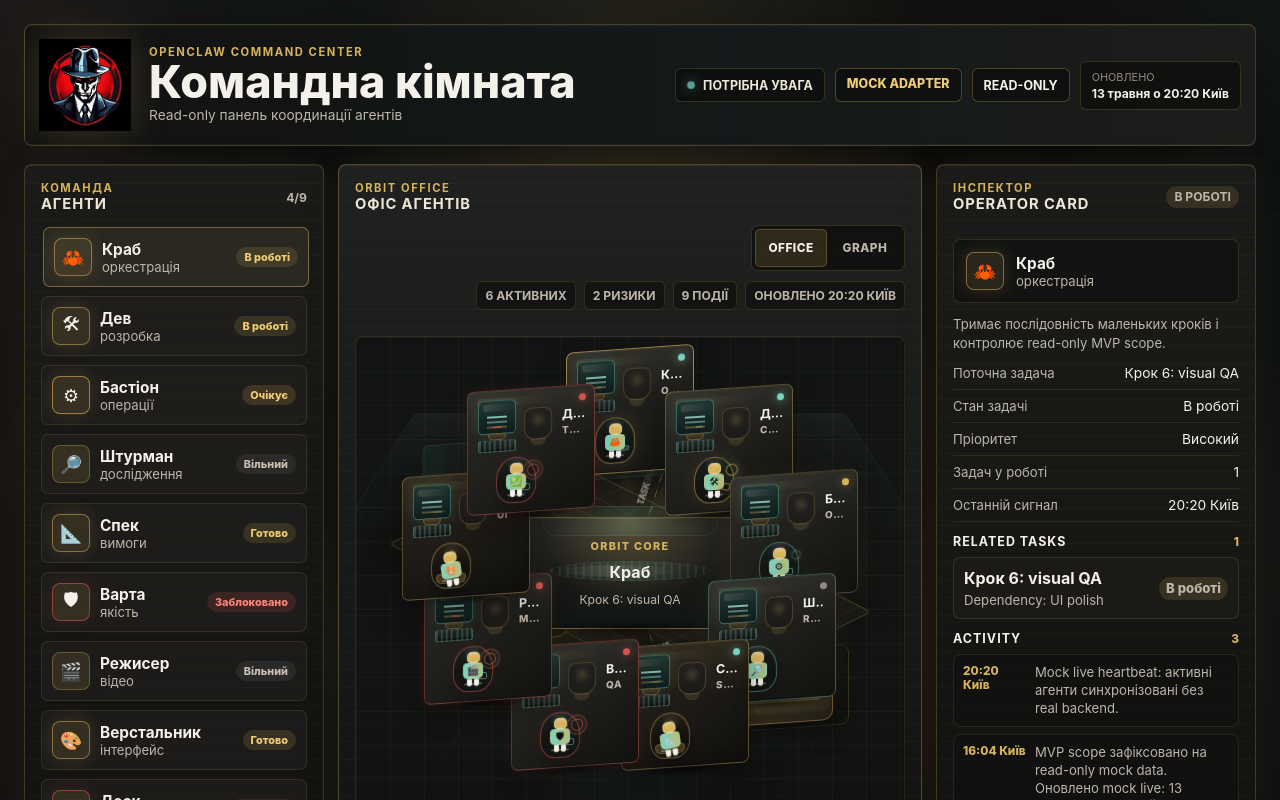
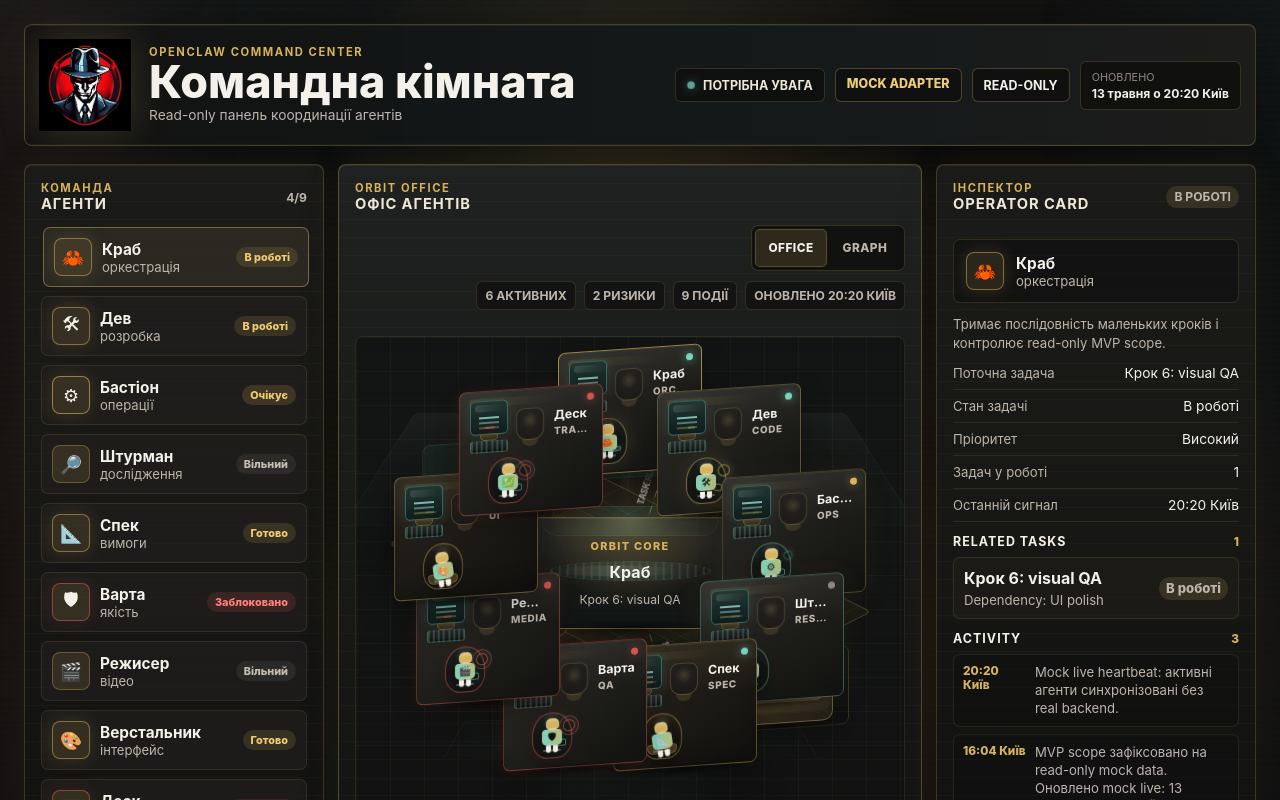
Before and after one commit to DenisNosov22/openclaw-command-center, a React (Vite) app: page / in a window 1280 px wide. Shown: the top 800 px of the page. Built offline with nearby package versions, Linux system fonts and the light colour scheme.

Commit message:
polish office screenshot readability

```diff
--- a/scripts/verifyOfficeScene.ts
+++ b/scripts/verifyOfficeScene.ts
@@ -85,6 +85,7 @@ assertIncludes(componentSource, 'getOfficeStationClassName(station.lane', 'activ
 assertIncludes(componentSource, 'getOfficeTerminalClassName(station.terminalMode)', 'task-aware terminal mode classes')
 assertIncludes(componentSource, 'station.choreography.className', 'behavior choreography classes applied to sprites')
 assertIncludes(componentSource, 'data-action-phase={station.choreography.phaseLabel}', 'action phase metadata exposed in DOM')
+assertIncludes(componentSource, 'data-office-slot={station.slot}', 'stable office station layout slot metadata')
 assertIncludes(componentSource, "'--office-agent-delay': station.choreography.animationDelay", 'stable agent delay CSS variable')
 assertIncludes(componentSource, "'--office-agent-duration': station.choreography.animationDuration", 'stable agent duration CSS variable')
 assertIncludes(componentSource, "'--office-agent-tempo': station.choreography.tempo", 'stable agent tempo CSS variable')
@@ -138,6 +139,7 @@ assertIncludes(getBlock('.office-desk--selected'), 'outline: none', 'selected de
 assertIncludes(getBlock('.office-desk--selected'), 'inset 0 0 0 1px rgba(120, 212, 192', 'selected desk readable inner ring')
 assertIncludes(getBlock('.office-desk:focus-visible'), 'outline:', 'keyboard focus ring remains separate from selection')
 assertIncludes(getBlock('.office-desk:focus-visible'), 'outline-offset:', 'keyboard focus ring clears selected desk state')
+assertIncludes(stylesheetSource, ".office-desk[data-office-slot='2']", 'stable office slot layout selectors')
 assertIncludes(getBlock('.office-terminal'), 'rgba(120, 212, 192', 'cyan terminal accent')
 assertIncludes(getBlock('.office-terminal::before'), 'rgba(244, 241, 234', 'terminal glass reflection')
 assertIncludes(getBlock('.office-desk--working'), 'office-desk-pulse', 'working desk pulse')
--- a/src/App.css
+++ b/src/App.css
@@ -1239,7 +1239,7 @@
   grid-template-rows: auto auto;
   gap: 6px 8px;
   align-items: center;
-  width: clamp(128px, 18%, 166px);
+  width: clamp(144px, 19%, 176px);
   min-height: 78px;
   padding: 9px 10px;
   text-align: left;
@@ -1308,6 +1308,51 @@
   outline: 2px solid rgba(120, 212, 192, 0.72);
   outline-offset: 4px;
   transform: translate(-50%, -52%) skewY(-4deg);
+}
+
+.office-desk[data-office-slot='0'] {
+  left: 50%;
+  top: 16%;
+}
+
+.office-desk[data-office-slot='1'] {
+  left: 68%;
+  top: 24%;
+}
+
+.office-desk[data-office-slot='2'] {
+  left: 80%;
+  top: 42%;
+}
+
+.office-desk[data-office-slot='3'] {
+  left: 76%;
+  top: 64%;
+}
+
+.office-desk[data-office-slot='4'] {
+  left: 60%;
+  top: 78%;
+}
+
+.office-desk[data-office-slot='5'] {
+  left: 40%;
+  top: 78%;
+}
+
+.office-desk[data-office-slot='6'] {
+  left: 24%;
+  top: 64%;
+}
+
+.office-desk[data-office-slot='7'] {
+  left: 20%;
+  top: 42%;
+}
+
+.office-desk[data-office-slot='8'] {
+  left: 32%;
+  top: 24%;
 }
 
 .office-desk--working {
@@ -3376,19 +3421,54 @@
   }
 
   .office-core {
-    width: min(58%, 230px);
-    min-height: 96px;
-    padding: 12px;
+    width: min(38%, 148px);
+    min-height: 74px;
+    padding: 10px;
+  }
+
+  .office-core span {
+    font-size: 0.58rem;
   }
 
   .office-core strong {
-    font-size: 0.9rem;
+    font-size: 0.82rem;
+  }
+
+  .office-core p {
+    max-width: 15ch;
+    font-size: 0.64rem;
   }
 
   .office-desk {
     width: 88px;
     min-height: 76px;
     padding: 7px;
+  }
+
+  .office-desk[data-office-slot='2'],
+  .office-desk[data-office-slot='7'] {
+    top: 34%;
+  }
+
+  .office-desk[data-office-slot='3'],
+  .office-desk[data-office-slot='6'] {
+    top: 74%;
+  }
+
+  .office-desk[data-office-slot='2'] {
+    left: 86%;
+  }
+
+  .office-desk[data-office-slot='3'] {
+    left: 83%;
+  }
+
+  .office-desk[data-office-slot='6'] {
+    left: 17%;
+  }
+
+  .office-desk[data-office-slot='7'] {
+    left: 14%;
   }
 
   .office-desk__label strong {
--- a/src/features/command-room/IsometricOfficeScene.tsx
+++ b/src/features/command-room/IsometricOfficeScene.tsx
@@ -93,12 +93,11 @@ export function IsometricOfficeScene({
             className={getOfficeStationClassName(station.lane, station.activity, station.pulse, isSelected)}
             data-agent-id={station.agentId}
             data-action-phase={station.choreography.phaseLabel}
+            data-office-slot={station.slot}
             data-route-involved={station.choreography.routeInvolvement}
             key={station.id}
             onClick={() => onSelectAgent(station.agentId)}
             style={{
-              left: `${station.x}%`,
-              top: `${station.y}%`,
               '--office-agent-delay': station.choreography.animationDelay,
               '--office-agent-duration': station.choreography.animationDuration,
               '--office-agent-tempo': station.choreography.tempo,
--- a/src/features/command-room/IsometricOfficeSceneModel.ts
+++ b/src/features/command-room/IsometricOfficeSceneModel.ts
@@ -46,6 +46,7 @@ export interface OfficeAgentStation {
   pulse: OfficeStationPulse
   terminalMode: OfficeTerminalMode
   choreography: OfficeBehaviorChoreography
+  slot: number
   x: number
   y: number
   lane: 'north' | 'east' | 'south' | 'west'
@@ -305,6 +306,7 @@ export function createOfficeAgentStations(agents: Agent[], tasks: Task[]): Offic
       pulse: getStationPulse(agent, task),
       terminalMode: getTerminalMode(agent, task),
       choreography: getStationChoreography(index, getStationAction(agent, task), agent.status),
+      slot: index % officeStationLayout.length,
       taskTitle: task?.title ?? 'Read-only station',
       ...layout,
     }
```
Also changed, not shown: scripts/visualQaOffice.ts (+34 -0 lines), 2 other files (tests, documents, lock files or other folders).
